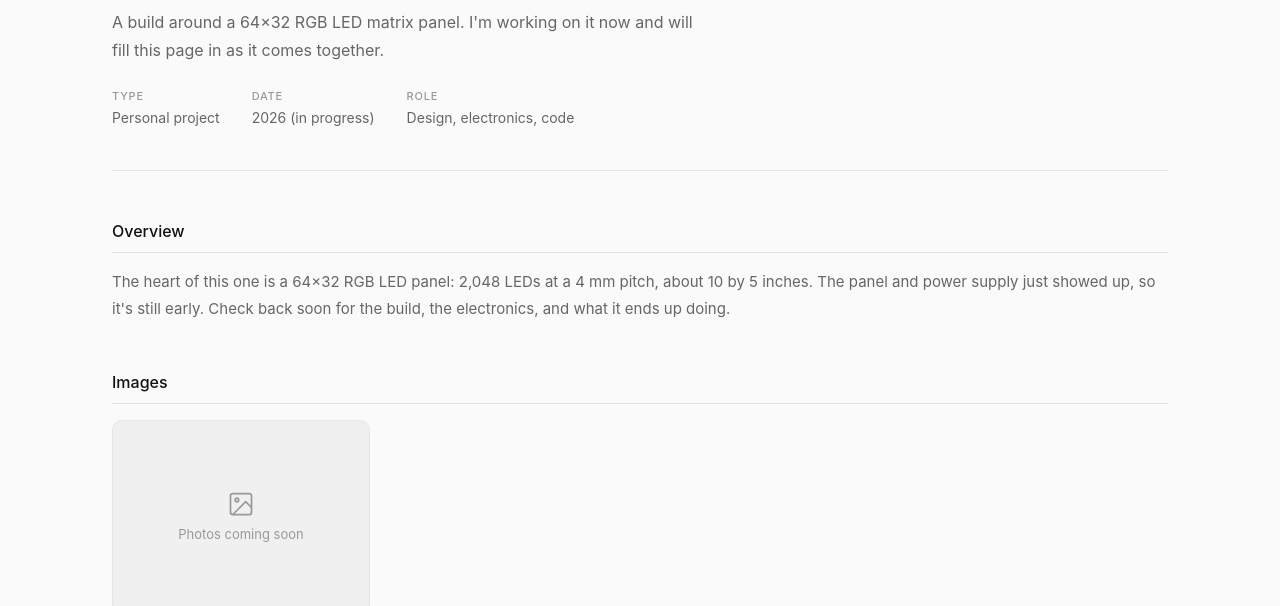
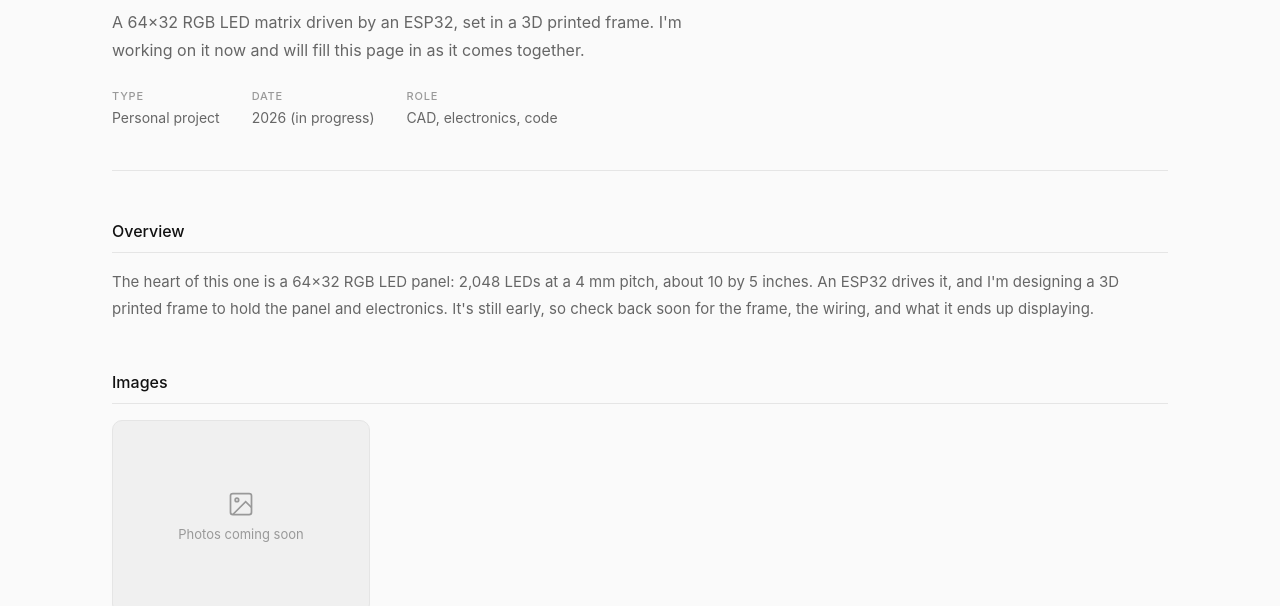
Before and after one commit to Asbatty/project-portfolio, a website: page projects/led-matrix/index.html in a window 1280 px wide. Shown: the part 192-798 px from the top of the page. Drawn offline with Linux system fonts and the light colour scheme.

Commit message:
LED Matrix: ESP32-driven, 3D printed frame
Co-Authored-By: Claude Opus 5.5 <noreply@anthropic.com>
Claude-Session: https://claude.ai/code/session_015f9bUEEJxaCroLdEMcSykg

```diff
--- a/projects/led-matrix/index.html
+++ b/projects/led-matrix/index.html
@@ -4,10 +4,10 @@
   <meta charset="UTF-8" />
   <meta name="viewport" content="width=device-width, initial-scale=1.0" />
   <title>LED Matrix — Andrew Battenberg</title>
-  <meta name="description" content="A build around a 64×32 RGB LED matrix panel. In progress." />
+  <meta name="description" content="A 64×32 RGB LED matrix driven by an ESP32, in a 3D printed frame. In progress." />
   <meta property="og:type" content="website" />
   <meta property="og:title" content="LED Matrix — Andrew Battenberg" />
-  <meta property="og:description" content="A build around a 64×32 RGB LED matrix panel. In progress." />
+  <meta property="og:description" content="A 64×32 RGB LED matrix driven by an ESP32, in a 3D printed frame. In progress." />
   <meta property="og:url" content="https://asbatty.github.io/project-portfolio/projects/led-matrix/" />
   <meta name="twitter:card" content="summary" />
   <link rel="stylesheet" href="../../assets/css/style.css" />
@@ -38,8 +38,8 @@
         <h1>LED Matrix</h1>
         <p class="subtitle">
           <!-- LED-MATRIX: subtitle -->
-          A build around a 64×32 RGB LED matrix panel. I'm working on it now and will fill this page
-          in as it comes together.
+          A 64×32 RGB LED matrix driven by an ESP32, set in a 3D printed frame. I'm working on it
+          now and will fill this page in as it comes together.
         </p>
         <div class="project-meta">
           <div class="meta-item">
@@ -52,7 +52,7 @@
           </div>
           <div class="meta-item">
             <span class="meta-label">Role</span>
-            <span class="meta-value">Design, electronics, code</span>
+            <span class="meta-value">CAD, electronics, code</span>
           </div>
         </div>
       </div>
@@ -64,8 +64,9 @@
           <!-- LED-MATRIX: overview -->
           <p>
             The heart of this one is a 64×32 RGB LED panel: 2,048 LEDs at a 4 mm pitch, about 10 by
-            5 inches. The panel and power supply just showed up, so it's still early. Check back
-            soon for the build, the electronics, and what it ends up doing.
+            5 inches. An ESP32 drives it, and I'm designing a 3D printed frame to hold the panel and
+            electronics. It's still early, so check back soon for the frame, the wiring, and what
+            it ends up displaying.
           </p>
         </div>
 
```
Also changed, not shown: CLAUDE.md (+5 -2 lines), projects/index.html (+3 -2 lines).
